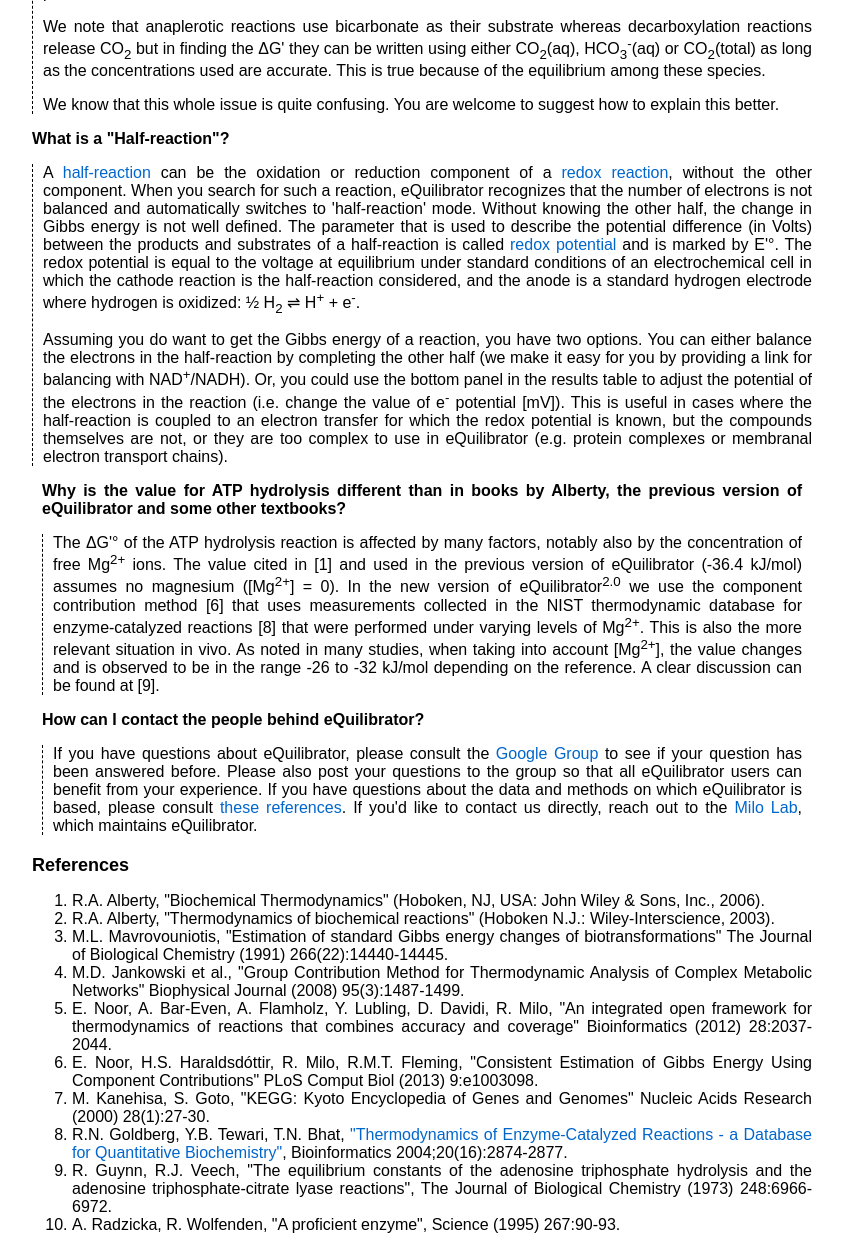
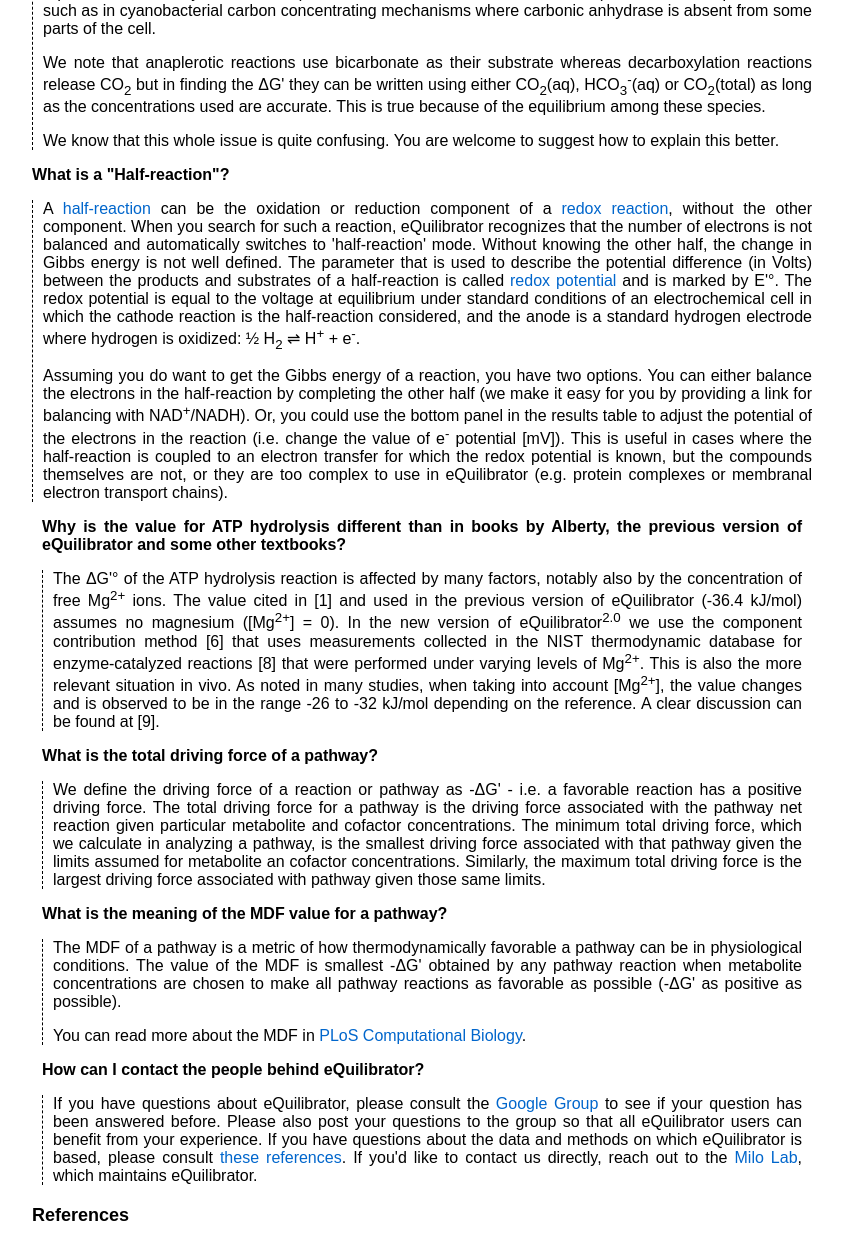
Before and after one commit to eladnoor/equilibrator, a Django app: template templates/faq.html in a window 1280 px wide. Shown: the part 4201-5444 px from the top of the page, without its empty margins (18-861 px from the left). Run offline with Django 3.2, Linux system fonts and the light colour scheme; the template is opened without the code that fills it, so the values that code supplies are empty.

Commit message:
Update faq to include info on pathway analysis.

```diff
--- a/templates/define_pathway_page.html
+++ b/templates/define_pathway_page.html
@@ -55,7 +55,7 @@
 	    {% csrf_token %}
 	    <table class='results'>
 	    	<tr class='infoTableHeader'>
-            	<th colspan="100%">Step 3: Perform Pathway <a href='/faq'>MDF</a> Analysis</th>
+            	<th colspan="100%">Step 3: Perform Pathway <a href='/faq#mdf'>MDF</a> Analysis</th>
         	</tr>
 	    	<tr>
 	    		<td>Pathway model TSV</td>
--- a/templates/faq.html
+++ b/templates/faq.html
@@ -27,6 +27,8 @@
                     <li><a href="#aqueousCO2">What are CO<sub>2</sub>(aq) and CO<sub>2</sub>(total)?</a></li>
                     <li><a href="#halfReactions">What do you mean "electrons are not balanced?" What about half-reactions?</a></li>
                     <li><a href="#atpHydrolysis">Why is the value for ATP hydrolysis different than in books by Alberty, the previous version of eQuilibrator and some textbooks?</a></li>
+                    <li><a href="#totalDrivingForce">What is the total driving force of a pathway?</a></li>
+                    <li><a href="#mdf">What is the MDF of a pathway?</a></li>
                     <li><a href="#contact">How can I contact the people behind eQuilibrator?</a></li>
                 </ul>
             </div>
@@ -377,6 +379,40 @@
                 </p>
                 </div>
             </div>
+            <div class="faqEntry" id="totalDrivingForce">
+                <div class="faqQuestion">
+                    What is the total driving force of a pathway?
+                </div>
+                <div class="faqAnswer">
+                <p>
+                    We define the driving force of a reaction or pathway as -&Delta;G' - i.e. a favorable
+                    reaction has a positive driving force. The total driving force for a pathway is the driving
+                    force associated with the pathway net reaction given particular metabolite and cofactor
+                    concentrations. The minimum total driving force, which we calculate in analyzing a pathway,
+                    is the smallest driving force associated with that pathway given the limits assumed for
+                    metabolite an cofactor concentrations. Similarly, the maximum total driving force is
+                    the largest driving force associated with pathway given those same limits.
+                </p>
+                </div>
+            </div>
+
+            <div class="faqEntry" id="mdf">
+                <div class="faqQuestion">
+                    What is the meaning of the MDF value for a pathway?
+                </div>
+                <div class="faqAnswer">
+                <p>
+                    The MDF of a pathway is a metric of how thermodynamically favorable a pathway can be
+                    in physiological conditions. The value of the MDF is smallest -&Delta;G' obtained
+                    by any pathway reaction when metabolite concentrations are chosen to make all pathway
+                    reactions as favorable as possible (-&Delta;G' as positive as possible).
+                </p>
+                <p>
+                    You can read more about the MDF in
+                    <a href="http://journals.plos.org/ploscompbiol/article?id=10.1371/journal.pcbi.1003483">PLoS Computational Biology</a>.
+                </p>
+                </div>
+            </div>
 
             <div class="faqEntry" id="contact">
                 <div class="faqQuestion">
```
